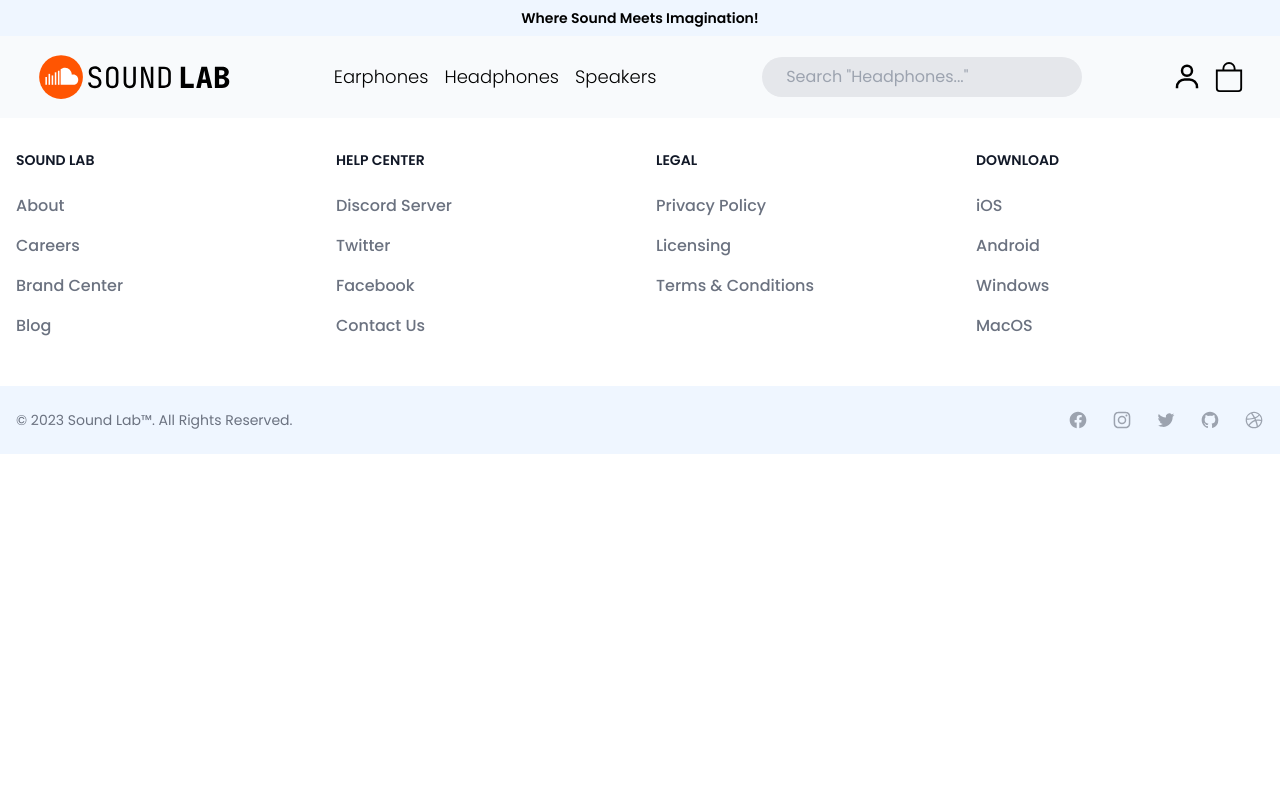
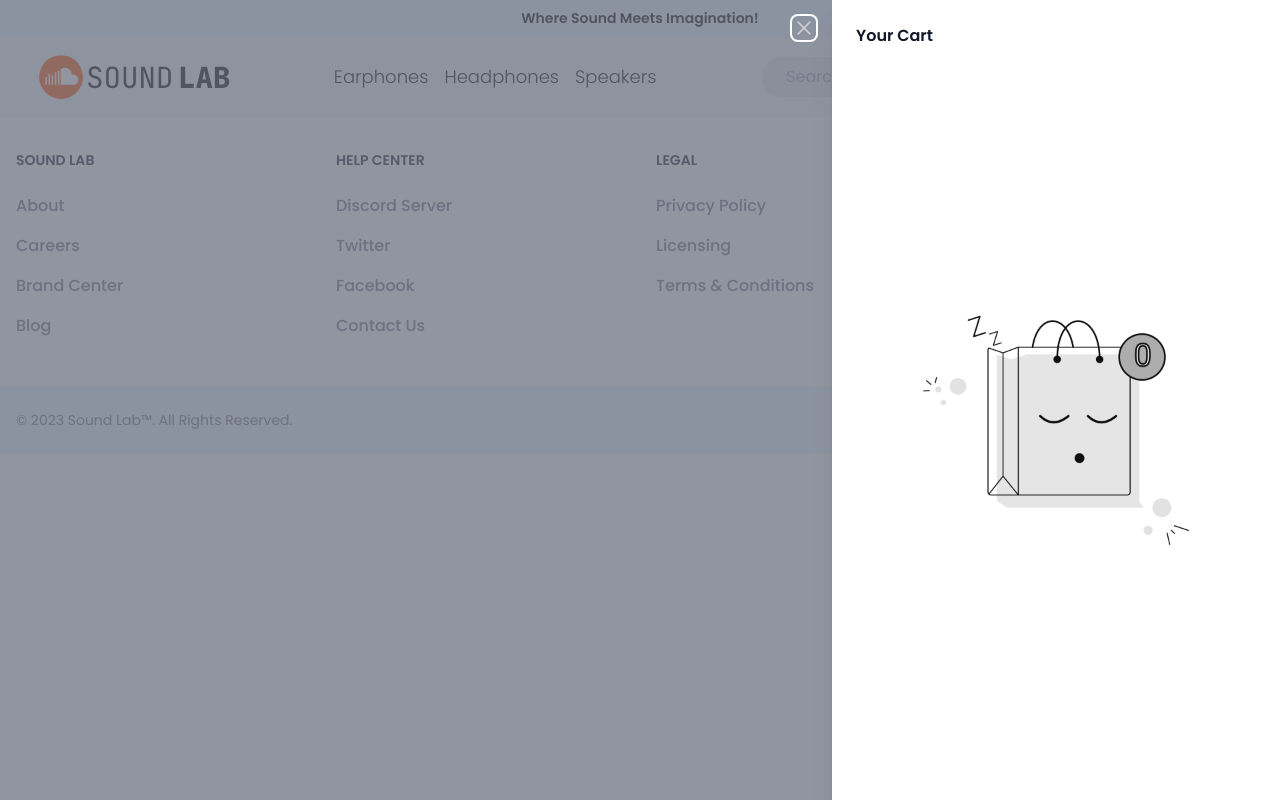
Before and after one commit to naszifnaaz/soundlab, a React (Vite) app in the folder ui/: page / in a window 1280 px wide. Both pictures are taken after a click on the icon 1229 px from the left and 77 px from the top of the page. Built offline with nearby package versions, Linux system fonts and the light colour scheme.

Commit message:
ui: cart-drawer

```diff
--- a/ui/package.json
+++ b/ui/package.json
@@ -11,6 +11,7 @@
   },
   "dependencies": {
     "@headlessui/react": "^1.7.17",
+    "@heroicons/react": "^2.0.18",
     "@reduxjs/toolkit": "^2.0.1",
     "axios": "^1.6.2",
     "react": "^18.2.0",
--- /dev/null
+++ b/ui/src/components/commons/cartDrawer.jsx
@@ -0,0 +1,74 @@
+import { Fragment } from "react";
+import { Dialog, Transition } from "@headlessui/react";
+import { XMarkIcon } from "@heroicons/react/24/outline";
+import EmptyCart from "../../assets/empty-cart.png";
+
+export default function CartDrawer({ cartMenu, setCartMenu }) {
+  return (
+    <Transition.Root show={cartMenu} as={Fragment}>
+      <Dialog as="div" className="relative z-10" onClose={setCartMenu}>
+        <Transition.Child
+          as={Fragment}
+          enter="ease-in-out duration-500"
+          enterFrom="opacity-0"
+          enterTo="opacity-100"
+          leave="ease-in-out duration-500"
+          leaveFrom="opacity-100"
+          leaveTo="opacity-0"
+        >
+          <div className="fixed inset-0 bg-gray-500 bg-opacity-75 transition-opacity" />
+        </Transition.Child>
+
+        <div className="fixed inset-0 overflow-hidden">
+          <div className="absolute inset-0 overflow-hidden">
+            <div className="pointer-events-none fixed inset-y-0 right-0 flex max-w-full pl-10">
+              <Transition.Child
+                as={Fragment}
+                enter="transform transition ease-in-out duration-500 sm:duration-700"
+                enterFrom="translate-x-full"
+                enterTo="translate-x-0"
+                leave="transform transition ease-in-out duration-500 sm:duration-700"
+                leaveFrom="translate-x-0"
+                leaveTo="translate-x-full"
+              >
+                <Dialog.Panel className="pointer-events-auto relative w-screen max-w-md">
+                  <Transition.Child
+                    as={Fragment}
+                    enter="ease-in-out duration-500"
+                    enterFrom="opacity-0"
+                    enterTo="opacity-100"
+                    leave="ease-in-out duration-500"
+                    leaveFrom="opacity-100"
+                    leaveTo="opacity-0"
+                  >
+                    <div className="absolute left-0 top-0 -ml-8 flex pr-2 pt-4 sm:-ml-10 sm:pr-4">
+                      <button
+                        type="button"
+                        className="rounded-md text-gray-300 hover:text-white focus:outline-none focus:ring-2 focus:ring-white"
+                        onClick={() => setCartMenu(false)}
+                      >
+                        <span className="sr-only">Close panel</span>
+                        <XMarkIcon className="h-6 w-6" aria-hidden="true" />
+                      </button>
+                    </div>
+                  </Transition.Child>
+                  <div className="flex h-full flex-col overflow-y-scroll bg-white py-6 shadow-xl">
+                    <div className="px-4 sm:px-6">
+                      <Dialog.Title className="text-base font-semibold leading-6 text-gray-900">
+                        Your Cart
+                      </Dialog.Title>
+                    </div>
+                    <div className="relative mt-6 flex-1 px-4 sm:px-6 flex justify-center items-center">
+                      {/* Your content */}
+                      <img src={EmptyCart} alt="Cart Empty" />
+                    </div>
+                  </div>
+                </Dialog.Panel>
+              </Transition.Child>
+            </div>
+          </div>
+        </div>
+      </Dialog>
+    </Transition.Root>
+  );
+}
--- a/ui/src/components/commons/navbar.jsx
+++ b/ui/src/components/commons/navbar.jsx
@@ -4,7 +4,7 @@
 import sound_lab_black from "../../assets/sound-lab-black.svg";
 import { useState } from "react";
 import { Link } from "react-router-dom";
-// import CartDrawer from "./CartDrawer";
+import CartDrawer from "./cartDrawer";
 // import { AvatarMenu } from "./AvatarMenu";
 // import { useSelector } from "react-redux";
 import wirelessEarbuds from "../../assets/wireless-earbuds.png";
@@ -127,7 +127,7 @@
           </div>
         </div>
       </div>
-      {/* <CartDrawer cartMenu={cartMenu} setCartMenu={setCartMenu} /> */}
+      <CartDrawer cartMenu={cartMenu} setCartMenu={setCartMenu} />
     </>
   );
 };
```
Also changed, not shown: 1 other file (tests, documents, lock files or other folders).
